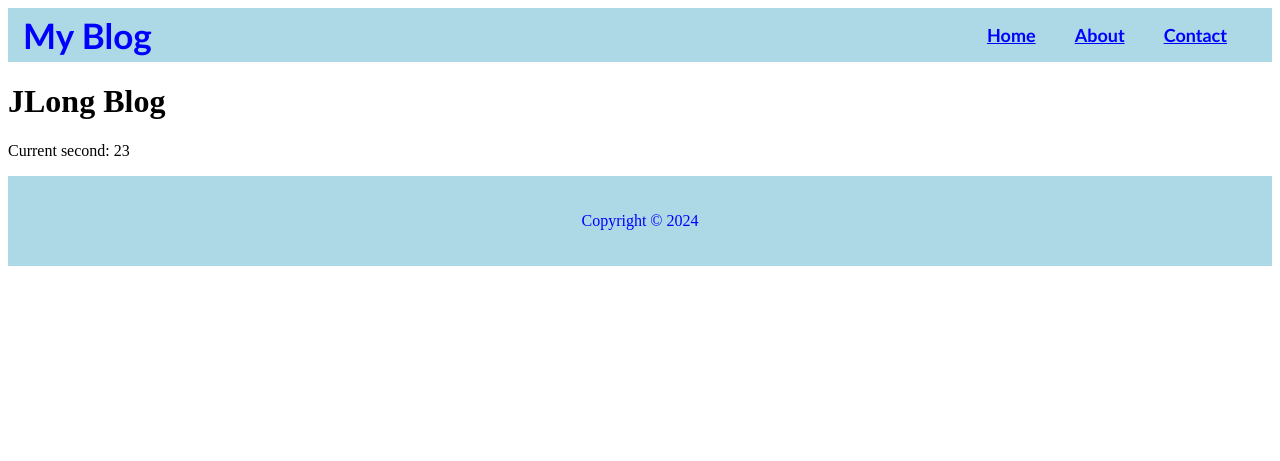
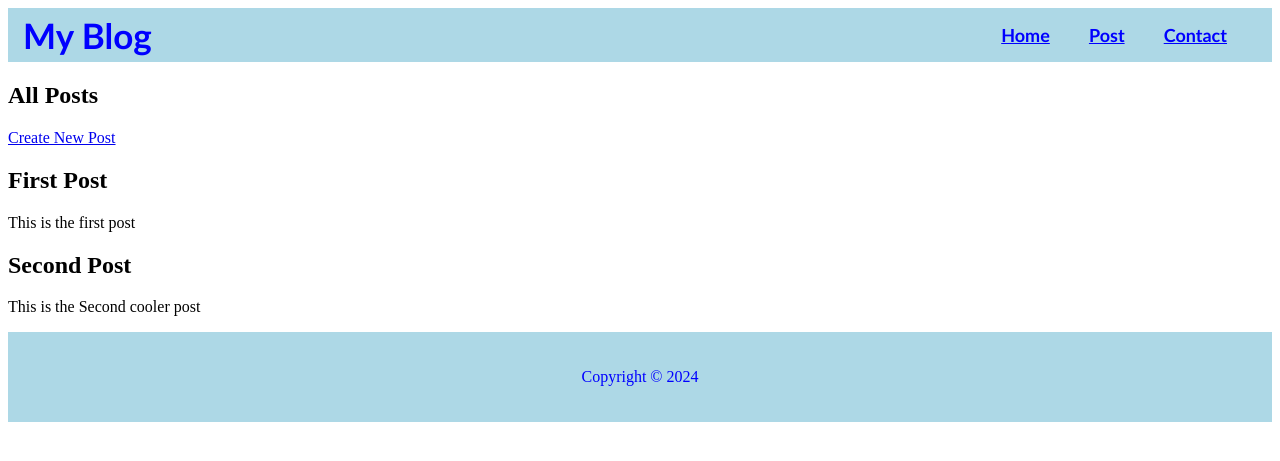
Before and after one commit to TacoWarrior24/Blog, a Node server app: page / in a window 1280 px wide. Shown: the top 461 px of the page. Run offline with Node 20, Linux system fonts and the light colour scheme.

Commit message:
Basic posting functionality

```diff
--- a/index.js
+++ b/index.js
@@ -1,25 +1,54 @@
 import express from "express";
+import bodyParser from "body-parser";
+
 const app = express();
 const port = 3000;
 
+// Setup EJS
+app.set('view engine', 'ejs');
+
+// Setup body parser
+app.use(bodyParser.urlencoded({ extended: true }));
+
+// Serve static files
 app.use(express.static("public"));
 
+// Dummy data to simulate posts
+let posts = [
+  { title: "First Post", description: "This is the first post" },
+  { title: "Second Post", description: "This is the Second cooler post" }
+];
+
+// Home route to view all posts
 app.get("/", (req, res) => {
   const data = {
     title: "JLong Blog",
     seconds: new Date().getSeconds(),
   };
-  res.render("index.ejs", data);
+  res.render("index.ejs", {posts: posts});
 });
 
-app.get("/about", (req, res) => {
-  res.render("about.ejs");
+// Route to create a new post
+app.get("/post", (req, res) => {
+  res.render("post.ejs");
 });
 
+// Post route to handle new post submission
+app.post('/new', (req, res) => {
+  const newPost = {
+      title: req.body.title,
+      description: req.body.description
+  };
+  posts.push(newPost);
+  res.redirect('/');
+});
+
+// Route to see contact information
 app.get("/contact", (req, res) => {
   res.render("contact.ejs");
 });
 
+// Start the server
 app.listen(port, () => {
   console.log(`Server is running on port ${port}`);
 });
--- a/package.json
+++ b/package.json
@@ -11,6 +11,7 @@
   "license": "ISC",
   "description": "",
   "dependencies": {
+    "body-parser": "^1.20.3",
     "ejs": "^3.1.10",
     "express": "^4.21.0",
     "nodemon": "^3.1.6"
--- a/views/index.ejs
+++ b/views/index.ejs
@@ -1,12 +1,23 @@
 <%- include("partials/header.ejs") %>
+<!--
+<h1>
 
-<h1>
-  <!-- Tite goes here -->
-  <%= title %>
+  <%= //title %>
 </h1>
 <p>Current second:
-  <!-- Current second goes here -->
-  <%= seconds %>
-</p>
+
+  <%= //seconds %>
+</p>-->
+
+<h2>All Posts</h2>
+<a href="/post">Create New Post</a>
+    <div class="posts">
+        <% posts.forEach(post => { %>
+            <div class="post">
+                <h2><%= post.title %></h2>
+                <p><%= post.description %></p>
+            </div>
+        <% }) %>
+    </div>
 
 <%- include("partials/footer.ejs") %>
--- a/views/partials/header.ejs
+++ b/views/partials/header.ejs
@@ -17,7 +17,7 @@
                     <a class="nav-link" href="/">Home</a>
                 </li>
                 <li class="nav-item">
-                    <a class="nav-link" href="/about">About</a>
+                    <a class="nav-link" href="/post">Post</a>
                 </li>
                 <li class="nav-item">
                     <a class="nav-link" href="/contact">Contact</a>
```
Also changed, not shown: views/about.ejs (deleted, +0 -7 lines), views/post.ejs (added, +14 -0 lines), 1 other file.
